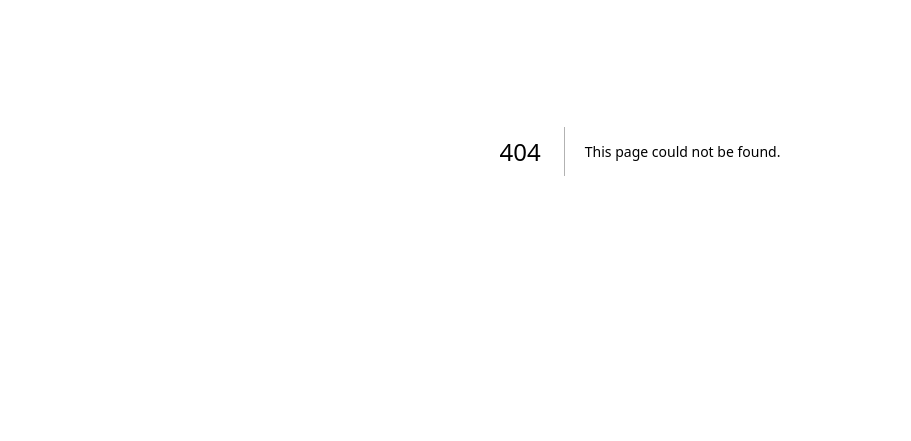
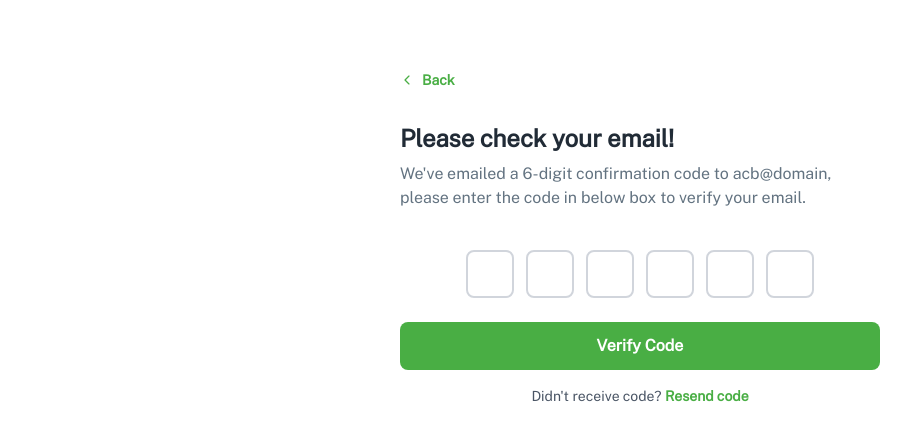
Before and after one commit to arafat22184/ScapeSync, a Next.js app: page /register/verify in a window 1280 px wide. Before the commit this address had no page. Shown: the part 249-690 px from the top of the page, without its empty margins (0-911 px from the left). Built offline with nearby package versions, Linux system fonts and the light colour scheme.

Commit message:
add: Registration verify page

```diff
--- /dev/null
+++ b/app/(Authentication)/register/verify/page.js
@@ -0,0 +1,25 @@
+import { IoIosArrowBack } from "react-icons/io";
+import RegisterVerifyForm from "../../../components/Authentication/RegisterVerifyForm";
+import Link from "next/link";
+
+export default function VerifyRegistration() {
+  return (
+    <div className="max-w-[480px] mx-auto">
+      <Link
+        href={"/register"}
+        className="text-[#49AE44] text-sm flex items-center gap-2 font-bold mb-8"
+      >
+        <IoIosArrowBack />
+        Back
+      </Link>
+      <h1 className="text-[#212B36] text-2xl font-bold mb-2">
+        Please check your email!
+      </h1>
+      <p className="text-[#637381]">
+        We&apos;ve emailed a 6-digit confirmation code to acb@domain, please
+        enter the code in below box to verify your email.
+      </p>
+      <RegisterVerifyForm></RegisterVerifyForm>
+    </div>
+  );
+}
--- a/app/components/Authentication/LoginForm.jsx
+++ b/app/components/Authentication/LoginForm.jsx
@@ -76,7 +76,7 @@ export default function LoginForm() {
             </label>
           </div>
           <Link
-            href={"/forgotPass"}
+            href={"/resetPassword"}
             className="text-[#49AE44] text-sm font-semibold hover:text-[#3e8e3a] transition-colors duration-200"
           >
             Forgot password?
--- /dev/null
+++ b/app/components/Authentication/RegisterVerifyForm.jsx
@@ -0,0 +1,71 @@
+"use client";
+import Link from "next/link";
+import { useState, useRef } from "react";
+
+export default function VerificationPage() {
+  const [codes, setCodes] = useState(["", "", "", "", "", ""]);
+  const inputRefs = useRef([]);
+
+  const handleChange = (index, value) => {
+    if (value && !/^\d$/.test(value)) return;
+
+    const newCodes = [...codes];
+    newCodes[index] = value;
+    setCodes(newCodes);
+
+    if (value && index < 5) {
+      inputRefs.current[index + 1].focus();
+    }
+  };
+
+  const handleKeyDown = (index, e) => {
+    if (e.key === "Backspace") {
+      if (!codes[index] && index > 0) {
+        inputRefs.current[index - 1].focus();
+      }
+    }
+  };
+
+  const handleVerify = () => {
+    const verificationCode = codes.join("");
+    if (verificationCode.length === 6) {
+      console.log("Verification code:", verificationCode);
+      // Add your verification logic here
+    }
+  };
+
+  return (
+    <div className="mt-10">
+      {/* 6-Digit Input Fields */}
+      <div className="flex justify-center space-x-3 mb-6">
+        {codes.map((code, index) => (
+          <input
+            key={index}
+            ref={(el) => (inputRefs.current[index] = el)}
+            type="text"
+            inputMode="numeric"
+            maxLength="1"
+            value={code}
+            onChange={(e) => handleChange(index, e.target.value)}
+            onKeyDown={(e) => handleKeyDown(index, e)}
+            className="w-12 h-12 text-2xl font-semibold text-center border-2 border-gray-300 rounded-lg focus:border-[#49AE44] focus:outline-none transition-colors duration-200"
+          />
+        ))}
+      </div>
+
+      <button
+        onClick={handleVerify}
+        className="w-full py-3 bg-[#49AE44] text-white font-bold rounded-lg hover:bg-[#3e8e3a] transition-colors duration-200 mb-4 cursor-pointer"
+      >
+        Verify Code
+      </button>
+
+      <p className="text-center text-sm text-gray-600">
+        Didn't receive code?{" "}
+        <Link href="#" className="text-[#49AE44] font-semibold hover:underline">
+          Resend code
+        </Link>
+      </p>
+    </div>
+  );
+}
```
Also changed, not shown: app/(Authentication)/resetPassword/page.js (added), app/(Authentication)/resetPassword/verify/page.js (added).
